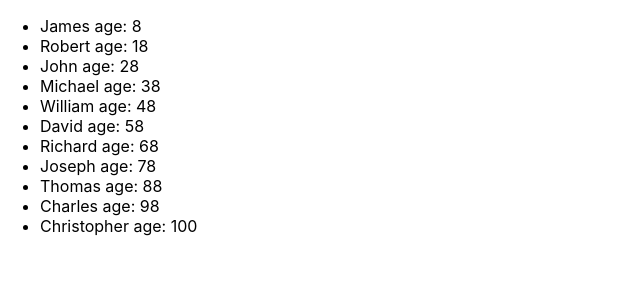
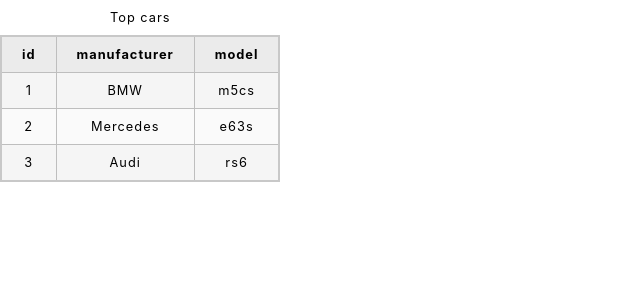
Before and after one commit to Ciahaka/Domsh_React, a React (Create React App) app: page / in a window 1280 px wide. Shown: the top 300 px of the page, without its empty margins (0-640 px from the left). Built offline with nearby package versions, Linux system fonts and the light colour scheme.

Commit message:
App_forNewTask_02

```diff
--- a/src/App.tsx
+++ b/src/App.tsx
@@ -1,9 +1,11 @@
 import React, {useState} from 'react';
 import './App.css';
 import {NewComponent} from "./NewComponent";
+import {TopCars} from "./TopCars";
 
 function App() {
-    const [students, setStudents] = useState([
+
+    /*const [students, setStudents] = useState([
         {id: 1, name: "James", age: 8},
         {id: 2, name: "Robert", age: 18},
         {id: 3, name: "John", age: 28},
@@ -15,10 +17,21 @@ function App() {
         {id: 9, name: "Thomas", age: 88},
         {id: 10, name: "Charles", age: 98},
         {id: 11, name: "Christopher", age: 100},
-    ]);
+]);
 
     return (
         <NewComponent students={students}/>
+    );*/
+
+    const topCars = [
+        {id:1,manufacturer:'BMW', model:'m5cs'},
+        {id:2,manufacturer:'Mercedes', model:'e63s'},
+        {id:3,manufacturer:'Audi', model:'rs6'}
+    ]
+
+
+    return (
+        <TopCars  topCars={topCars}/>
     )
 }
 export default App;
```
